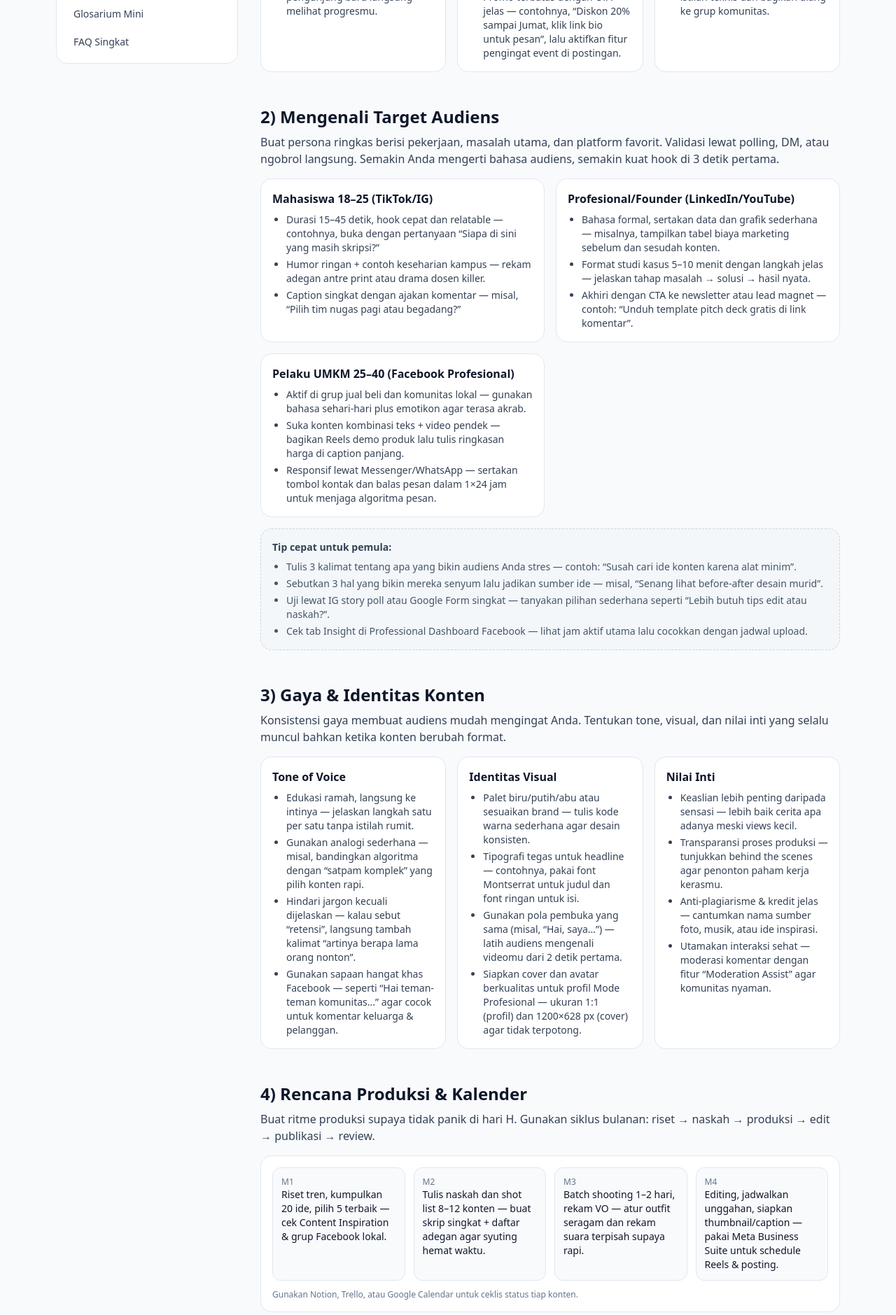
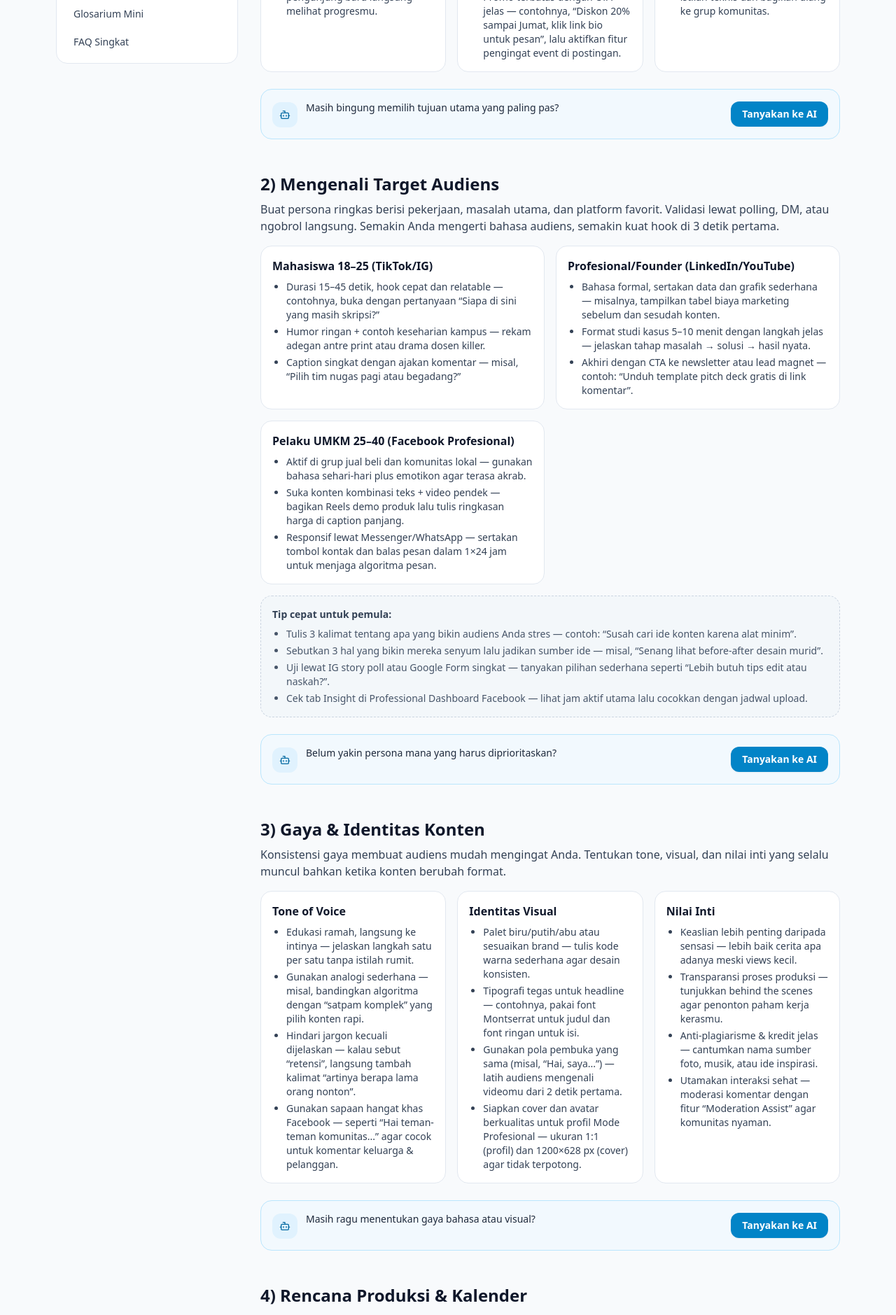
Before and after one commit to ruangriung/ruangriung-generator-app, a Next.js app: page /konten-kreator/playbook-strategi-berkelanjutan in a window 1280 px wide. Shown: the part 1480-3359 px from the top of the page at 70% size. Built offline with nearby package versions, Linux system fonts and the light colour scheme.

Commit message:
Add Ask AI callouts across Facebook creator playbook

```diff
--- a/app/konten-kreator/playbook-strategi-berkelanjutan/PlaybookStrategiBerkelanjutanClient.tsx
+++ b/app/konten-kreator/playbook-strategi-berkelanjutan/PlaybookStrategiBerkelanjutanClient.tsx
@@ -2,7 +2,7 @@
 
 import { useEffect, useRef, useState } from 'react';
 import type { ReactNode } from 'react';
-import { List, Sparkles, X } from 'lucide-react';
+import { Bot, List, Sparkles, X } from 'lucide-react';
 
 const sections = [
   { id: 'tujuan', title: '1) Menentukan Tujuan Utama' },
@@ -320,6 +320,10 @@ function SectionTujuan() {
           <Card key={card.title} title={card.title} items={card.items} />
         ))}
       </div>
+      <AskAICallout
+        question="Masih bingung memilih tujuan utama yang paling pas?"
+        prompt="Bantu saya memilih tujuan 90 hari untuk Mode Profesional Facebook. Profil saya fokus pada ______ dan saya ingin tahu tujuan mana yang sebaiknya jadi prioritas."
+      />
     </section>
   );
 }
@@ -367,6 +371,10 @@ function SectionAudiens() {
           <li>Cek tab Insight di Professional Dashboard Facebook — lihat jam aktif utama lalu cocokkan dengan jadwal upload.</li>
         </ul>
       </div>
+      <AskAICallout
+        question="Belum yakin persona mana yang harus diprioritaskan?"
+        prompt="Saya ingin membuat persona audiens untuk konten Facebook Mode Profesional. Target saya adalah ______. Tolong bantu susun deskripsi singkat tentang umur, kebiasaan, masalah utama, dan jam online mereka."
+      />
     </section>
   );
 }
@@ -408,6 +416,10 @@ function SectionIdentitas() {
           ]}
         />
       </div>
+      <AskAICallout
+        question="Masih ragu menentukan gaya bahasa atau visual?"
+        prompt="Saya butuh ide tone of voice dan identitas visual untuk konten Facebook. Posisi brand saya adalah ______. Tolong berikan contoh kalimat pembuka dan kombinasi warna/font yang cocok."
+      />
     </section>
   );
 }
@@ -446,6 +458,10 @@ function SectionProduksi() {
           ]}
         />
       </div>
+      <AskAICallout
+        question="Jadwal produksi masih terasa berantakan?"
+        prompt="Saya sedang menyusun kalender produksi konten Facebook. Tolong bantu buatkan jadwal mingguan untuk ______ (solo creator/tim kecil) dengan detail tugas harian dan alat yang bisa dipakai."
+      />
     </section>
   );
 }
@@ -498,6 +514,10 @@ function SectionDistribusi() {
           <li>Podcast audio → highlight quote untuk Twitter → poster tips A4 untuk komunitas sekolah → postingan grup Facebook untuk diskusi lanjutan.</li>
         </ul>
       </div>
+      <AskAICallout
+        question="Masih bingung menentukan jalur distribusi?"
+        prompt="Saya ingin mendistribusikan konten Facebook ke beberapa kanal. Tolong buatkan strategi repurpose dari satu konten utama bertema ______ ke Reels, grup komunitas, dan email dengan contoh CTA."
+      />
     </section>
   );
 }
@@ -553,6 +573,10 @@ function SectionAnalitik() {
           <li>Cek fitur Monetisasi untuk memantau kelayakan Stars, Bonus Reels, atau Iklan In-Stream dan catat syarat yang belum terpenuhi.</li>
         </ul>
       </div>
+      <AskAICallout
+        question="Masih bingung membaca angka insight?"
+        prompt="Saya melihat data insight Facebook seperti retensi, CTR, dan engagement rate. Tolong jelaskan artinya dalam bahasa sederhana dan beri saran tindakan jika retensi saya hanya ______%."
+      />
     </section>
   );
 }
@@ -604,6 +628,10 @@ function SectionAdaptasi() {
           <li>Catat performa Live di tab Insight Live — perhatikan titik drop-off untuk mengatur ulang rundown sesi berikutnya.</li>
         </ul>
       </div>
+      <AskAICallout
+        question="Butuh ide eksperimen yang aman dicoba?"
+        prompt="Saya ingin melakukan eksperimen konten Facebook. Kondisi saya: ______. Tolong sarankan 3 eksperimen sederhana yang bisa saya lakukan minggu ini beserta cara mengukur hasilnya."
+      />
     </section>
   );
 }
@@ -650,6 +678,10 @@ function SectionStory() {
           <li>“Ibu saya baru paham kenapa saya jadi kreator setelah lihat angka insight ini di Facebook.”</li>
         </ul>
       </div>
+      <AskAICallout
+        question="Sulit menyusun cerita yang menyentuh?"
+        prompt="Saya ingin membuat seri cerita Facebook tentang ______. Tolong bantu susun kerangka 3 episode (pembuka, konflik, penutup) dan contoh kalimat hook untuk setiap episodenya."
+      />
     </section>
   );
 }
@@ -697,6 +729,10 @@ function SectionKolaborasi() {
           <li>Tutup dengan ajakan aksi sederhana: “Kalau setuju, balas DM ini atau isi link form” — beri tenggat sopan 3 hari.</li>
         </ol>
       </div>
+      <AskAICallout
+        question="Butuh bantuan menulis pesan kolaborasi?"
+        prompt="Saya ingin mengirim pesan kolaborasi ke kreator ______ di Facebook. Tolong buatkan draft DM yang sopan, menyebut alasan saya tertarik, ide konten bersama, dan ajakan tindak lanjut."
+      />
     </section>
   );
 }
@@ -751,6 +787,10 @@ function SectionEtika() {
           <li>Simpan arsip live penting dan berikan akses ulang hanya untuk anggota komunitas yang sudah mendaftar.</li>
         </ul>
       </div>
+      <AskAICallout
+        question="Takut salah langkah soal etika atau kebijakan?"
+        prompt="Saya ingin memastikan konten Facebook saya mematuhi kebijakan. Tolong jelaskan aturan utama untuk ______ (misal, konten bermerek, penggunaan musik, data pelanggan) dan beri contoh kalimat transparansi yang bisa saya pakai."
+      />
     </section>
   );
 }
@@ -861,6 +901,10 @@ function SectionTemplate() {
           </div>
         </div>
       </div>
+      <AskAICallout
+        question="Butuh template yang lebih spesifik?"
+        prompt="Saya ingin template konten Facebook untuk niche ______. Tolong buatkan struktur pilar konten, contoh format Reels, caption, dan CTA yang sesuai."
+      />
     </section>
   );
 }
@@ -883,6 +927,10 @@ function SectionGlosarium() {
         <Glossary term="Stars" meaning="Mata uang virtual di Facebook. Penonton bisa membeli dan mengirim Stars saat live atau video on-demand sebagai bentuk dukungan." />
         <Glossary term="Meta Business Suite" meaning="Dashboard gratis untuk mengatur jadwal posting, menjawab pesan, dan membaca insight Facebook + Instagram di satu tempat." />
       </div>
+      <AskAICallout
+        question="Masih ada istilah yang bikin bingung?"
+        prompt="Saya menemukan istilah ______ saat belajar konten Facebook. Tolong jelaskan artinya dengan bahasa sehari-hari dan berikan contoh penerapannya."
+      />
     </section>
   );
 }
@@ -899,6 +947,29 @@ function SectionFAQ() {
         <FAQ q="Apa saja checklist untuk Mode Profesional Facebook?" a="Pastikan konten orisinal, aktif posting minimal 5 kali dalam 30 hari, patuhi Kebijakan Monetisasi, dan aktifkan 2FA. Rajin balas pesan di kotak masuk gabungan agar badge responsif tetap hijau." />
       </div>
     </section>
+  );
+}
+
+function AskAICallout({ question, prompt }: { question: string; prompt: string }) {
+  const encodedPrompt = encodeURIComponent(prompt);
+
+  return (
+    <div className="mt-6 flex flex-col gap-3 rounded-2xl border border-sky-200 bg-sky-50/70 p-4 text-sm text-slate-700 md:flex-row md:items-center md:justify-between">
+      <div className="flex items-start gap-3">
+        <span className="mt-0.5 inline-flex h-9 w-9 items-center justify-center rounded-xl bg-sky-100 text-sky-700">
+          <Bot className="h-4 w-4" aria-hidden />
+        </span>
+        <p className="font-medium text-slate-800">{question}</p>
+      </div>
+      <a
+        href={`https://www.meta.ai/?q=${encodedPrompt}`}
+        target="_blank"
+        rel="noreferrer"
+        className="inline-flex items-center justify-center rounded-xl bg-sky-600 px-4 py-2 text-sm font-semibold text-white shadow-sm transition hover:bg-sky-700"
+      >
+        Tanyakan ke AI
+      </a>
+    </div>
   );
 }
 
```
